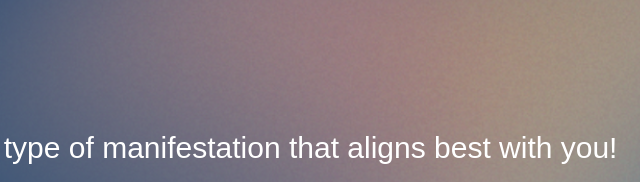
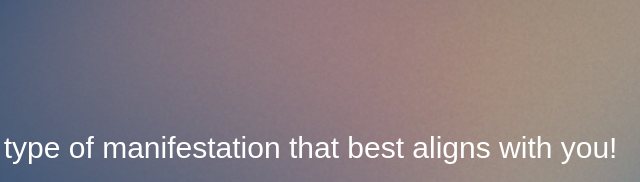
Before and after one commit to jesse-ad/manifestra, a plain HTML site: page index.html in a window 1280 px wide. Shown: the part 960-1142 px from the top of the page, 213-853 px from the left. Drawn offline with Linux system fonts and the light colour scheme.

Commit message:
Update index.html

```diff
--- a/index.html
+++ b/index.html
@@ -87,7 +87,7 @@
 
             </div>
             <section id="about">
-                <h2 class="aboutH">Choose the type of manifestation that aligns best with you!</h2>
+                <h2 class="aboutH">Choose the type of manifestation that best aligns with you!</h2>
                 <div class="options">
                     <div class="option">
                     <img class="gif"src="duck.gif">
```
